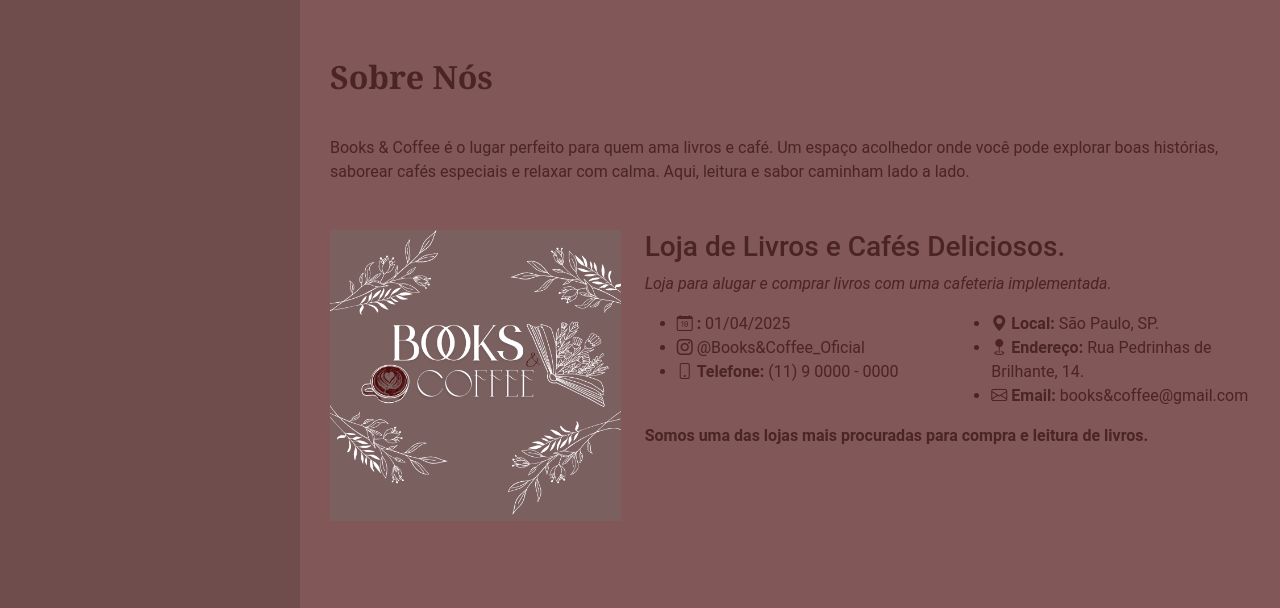
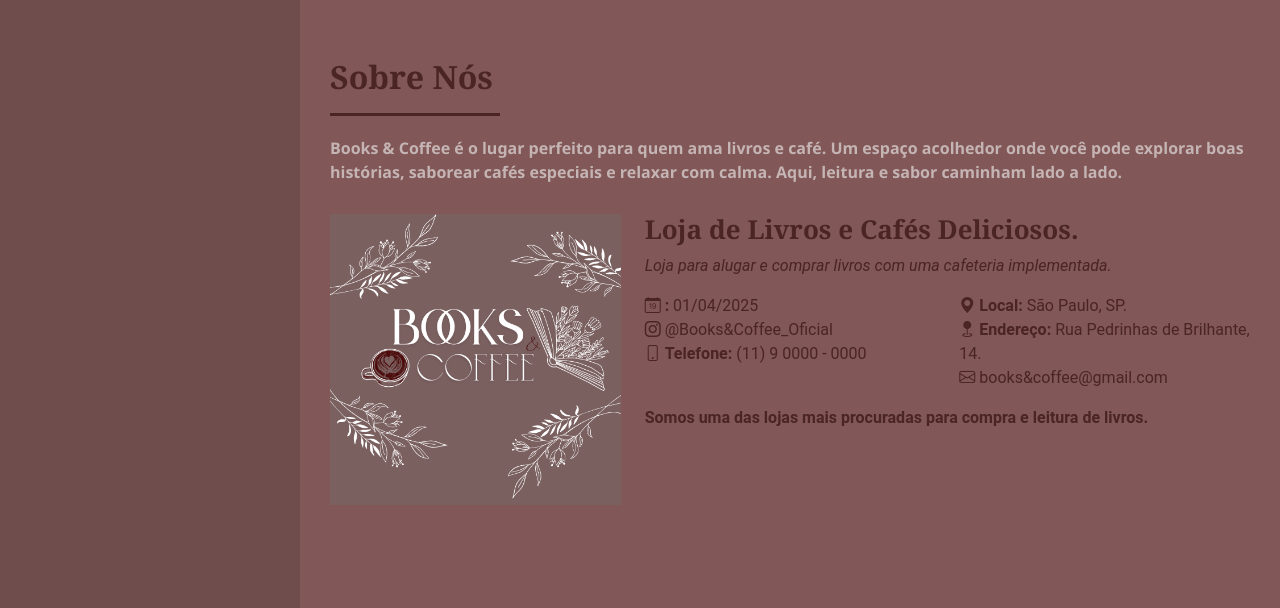
Before and after one commit to CamilyBenevenutoCosta/books-and-coffee, a plain HTML site: page index.html in a window 1280 px wide. Shown: the part 802-1410 px from the top of the page. Drawn offline with nearby package versions, Linux system fonts and the light colour scheme.

Commit message:
att section

```diff
--- a/css/style.css
+++ b/css/style.css
@@ -1,3 +1,9 @@
+/* Google Fonts */
+
+@import url('https://fonts.googleapis.com/css2?family=DM+Serif+Display:ital@0;1&display=swap');
+
+/*  font-family: "DM Serif Display", serif; */
+
 /* Variaveis de cores */
 
 :root {
@@ -252,8 +258,30 @@ a {
     padding-bottom: 4px;
     letter-spacing: 3px;
     border-bottom: 3px solid #ffffff;
+}
 
+@media (min-width: 1024px) {
+    #hero {
+        background-attachment: fixed; /* vai pegar os arquivos anexados e fixar */
+    }
+}
 
+@media (max-width: 1024px) {
+    #hero {
+        background-attachment: fixed; /* vai pegar os arquivos anexados e fixar */
+    }
+}
+
+@media (max-width: 768px) {
+    #hero h2 {
+        font-size: 90px;
+        line-height: 1;
+        margin-bottom: 45px;
+    }
+
+    #hero p {
+        font-size: 28px;
+    }
 }
 
 /* Estrutura Base - Corpo */
@@ -298,5 +326,33 @@ section {
 }
 
 .section-title h2::after {
+    content: "";
+    position: absolute;
+    background: #4b2424;
+    width: 170px;
+    height: 3px;
+    display: block;
+    bottom: 0;
+    left: 0;
+}
+
+.section-title p {
+    margin-bottom: 0;
+    font-family: 'Segoe UI', Tahoma, Geneva, Verdana, sans-serif;
+    font-weight: 600;
+    color: #c5b4b4;
+}
+
+/* Sobre */
+
+.sobre .content h3 {
     color: #4b2424;
+    font-family: Georgia, 'Times New Roman', Times, serif;
+    font-weight: 600;
+    font-size: 26px;
 }
+
+.sobre .content ul {
+    list-style: none;
+    padding: 0;
+}
--- a/index.html
+++ b/index.html
@@ -174,7 +174,7 @@
                                     </li>
                                     <li>
                                         <i class="bi bi-envelope"></i>
-                                        <strong>Email:</strong>
+                                       <!--  <strong>E-mail:</strong> -->
                                         <span>books&coffee@gmail.com</span>
                                     </li>
                                 </ul>
```
